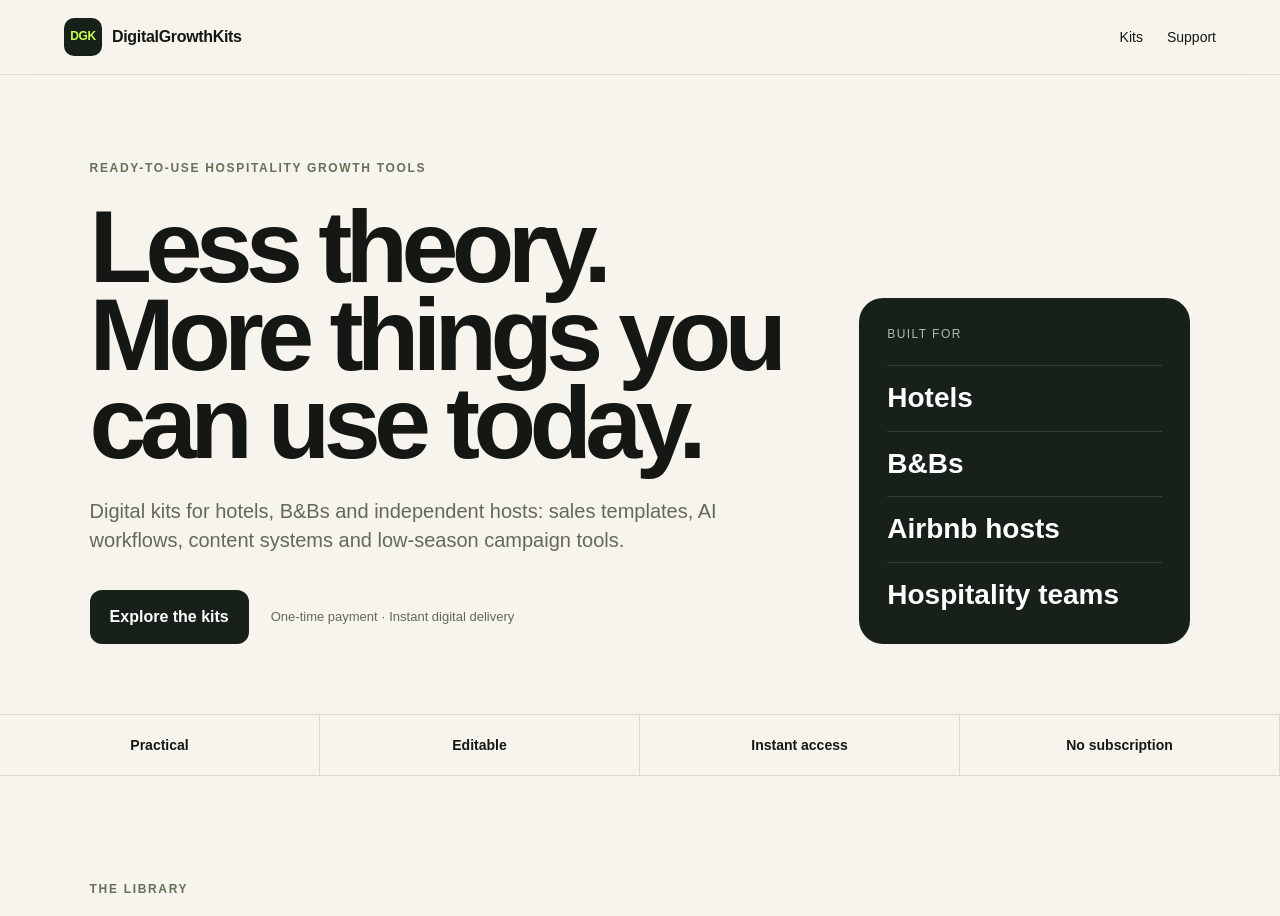
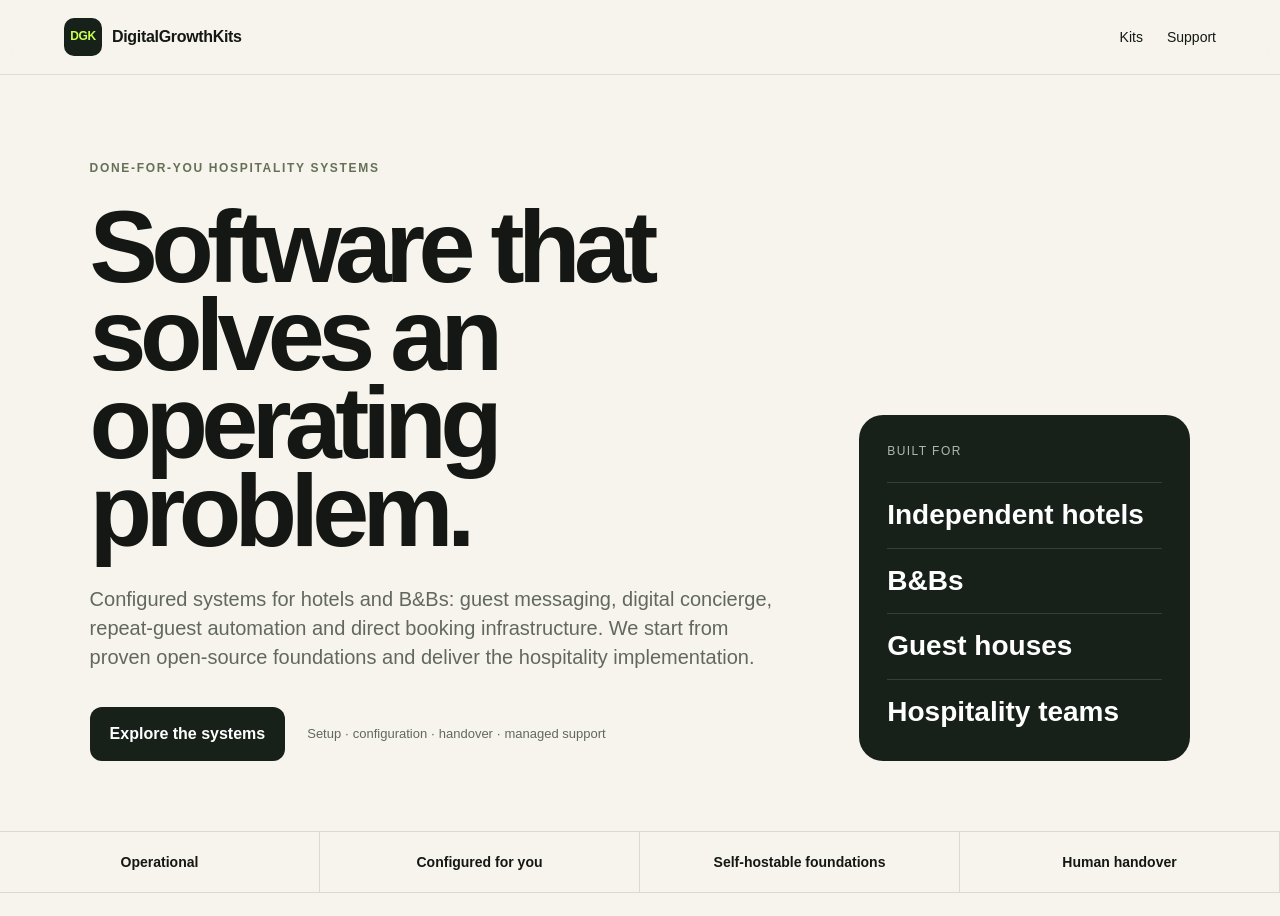
Before and after one commit to vincenzoproto/DigitalGrowthKits, a Next.js app: page / in a window 1280 px wide. Shown: the top 916 px of the page. Built offline with nearby package versions, Linux system fonts and the light colour scheme.

Commit message:
Reposition homepage around high-value hospitality systems

```diff
--- a/app/page.tsx
+++ b/app/page.tsx
@@ -6,27 +6,27 @@ export default function Home() {
     <main>
       <section className="hero">
         <div className="hero-copy">
-          <span className="eyebrow">Ready-to-use hospitality growth tools</span>
-          <h1>Less theory.<br />More things you can use today.</h1>
-          <p>Digital kits for hotels, B&Bs and independent hosts: sales templates, AI workflows, content systems and low-season campaign tools.</p>
-          <div className="hero-actions"><a className="primary" href="#products">Explore the kits</a><span>One-time payment · Instant digital delivery</span></div>
+          <span className="eyebrow">Done-for-you hospitality systems</span>
+          <h1>Software that solves an operating problem.</h1>
+          <p>Configured systems for hotels and B&Bs: guest messaging, digital concierge, repeat-guest automation and direct booking infrastructure. We start from proven open-source foundations and deliver the hospitality implementation.</p>
+          <div className="hero-actions"><a className="primary" href="#products">Explore the systems</a><span>Setup · configuration · handover · managed support</span></div>
         </div>
         <div className="hero-panel">
           <span>Built for</span>
-          <strong>Hotels</strong><strong>B&Bs</strong><strong>Airbnb hosts</strong><strong>Hospitality teams</strong>
+          <strong>Independent hotels</strong><strong>B&Bs</strong><strong>Guest houses</strong><strong>Hospitality teams</strong>
         </div>
       </section>
 
-      <section className="trust-row"><span>Practical</span><span>Editable</span><span>Instant access</span><span>No subscription</span></section>
+      <section className="trust-row"><span>Operational</span><span>Configured for you</span><span>Self-hostable foundations</span><span>Human handover</span></section>
 
       <section className="products-section" id="products">
-        <div className="section-heading"><span className="eyebrow">The library</span><h2>Pick one problem. Get the toolkit.</h2><p>Start with a focused kit or choose the complete bundle.</p></div>
+        <div className="section-heading"><span className="eyebrow">Systems</span><h2>Buy implementation, not another template.</h2><p>Each offer starts from a mature software foundation and is configured around a real hospitality workflow.</p></div>
         <div className="product-grid">{products.map((product) => <ProductCard key={product.id} product={product} />)}</div>
       </section>
 
       <section className="how-it-works">
-        <div className="section-heading"><span className="eyebrow">Simple by design</span><h2>Buy. Download. Apply.</h2></div>
-        <div className="steps"><div><b>01</b><h3>Choose</h3><p>Select the kit that matches the problem you want to solve.</p></div><div><b>02</b><h3>Pay securely</h3><p>Checkout is handled through Stripe.</p></div><div><b>03</b><h3>Download</h3><p>After payment verification, your protected download becomes available.</p></div></div>
+        <div className="section-heading"><span className="eyebrow">Simple delivery</span><h2>Review. Configure. Launch.</h2></div>
+        <div className="steps"><div><b>01</b><h3>Choose</h3><p>Select the operating problem you want to solve.</p></div><div><b>02</b><h3>Configure</h3><p>We map your property, staff, channels and workflows onto the system.</p></div><div><b>03</b><h3>Launch</h3><p>We hand over a working setup with clear ownership and support options.</p></div></div>
       </section>
     </main>
   );
```
